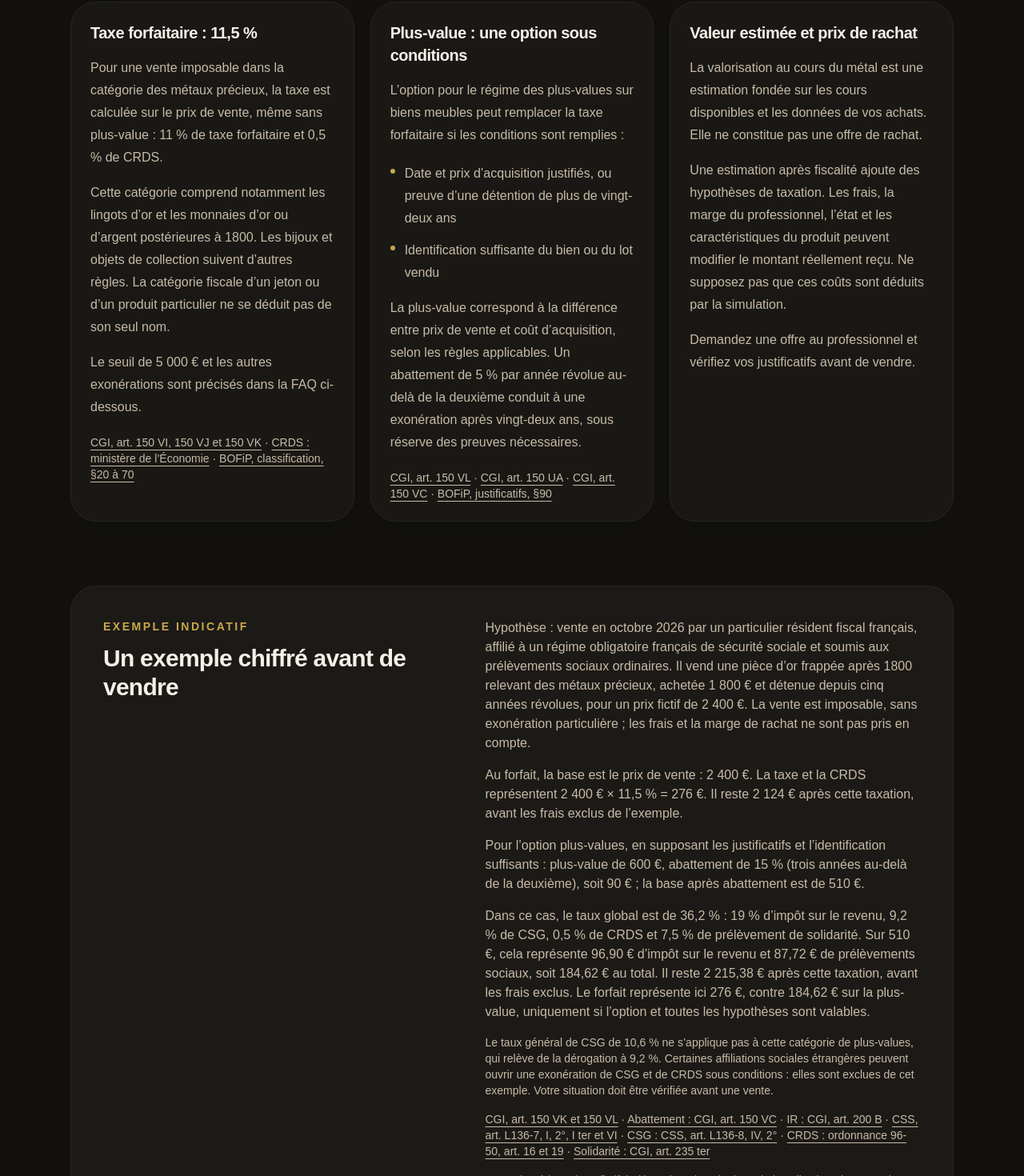
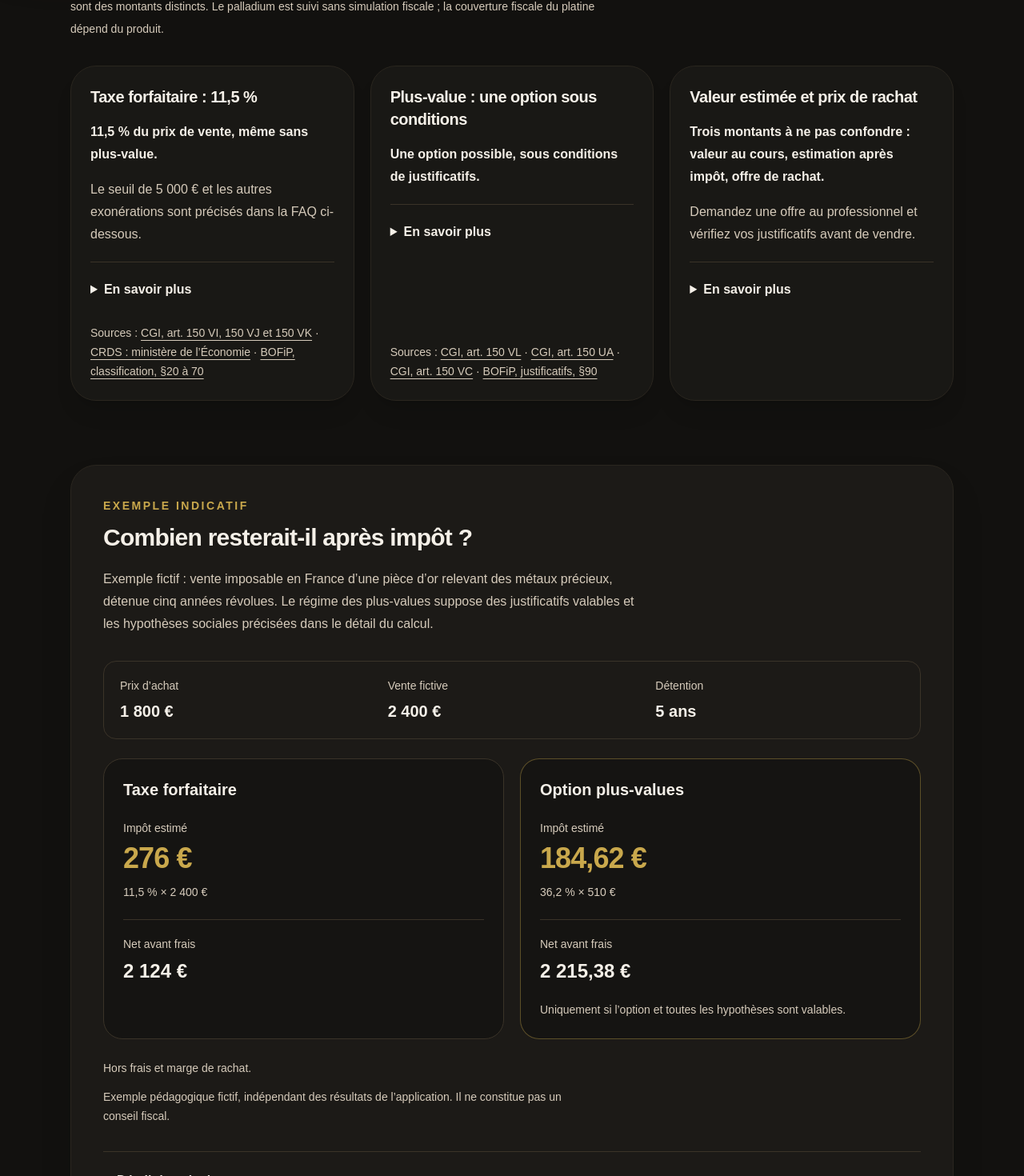
Before and after one commit to Lotfi-01/ortrack-site, a Next.js app: page /fiscalite-vente-or-france in a window 1280 px wide. Shown: the part 1075-2545 px from the top of the page at 80% size. Built offline with nearby package versions, Linux system fonts and the light colour scheme.

Commit message:
feat(site): V1.2 desktop readability — example comparison, lighter cards, FAQ details

```diff
--- a/app/fiscalite-vente-or-france/page.tsx
+++ b/app/fiscalite-vente-or-france/page.tsx
@@ -206,14 +206,6 @@ export default function FiscaliteVenteOrFrancePage() {
             <MiniStat title="Simulation" label="indicative" />
           </div>
 
-          <p className="mt-6 max-w-2xl text-[13px] font-medium leading-6 text-[#C7BBA8]">
-            Les explications ci-dessous concernent les ventes occasionnelles de
-            particuliers résidents fiscaux français, hors activité
-            professionnelle. La valeur au cours du métal, l’estimation après
-            impôt et l’offre réelle de rachat sont des montants distincts.
-            Le palladium est suivi sans simulation fiscale ; la couverture
-            fiscale du platine dépend du produit.
-          </p>
           {FISCAL_REVIEW_DATE && (
             <p className="mt-3 text-sm text-[#C7BBA8]">
               Revue fiscale approuvée le {FISCAL_REVIEW_DATE}.
@@ -226,9 +218,36 @@ export default function FiscaliteVenteOrFrancePage() {
 
       <section
         id="simulation"
-        className="relative z-10 mx-auto grid max-w-6xl gap-5 px-6 pb-20 md:grid-cols-3"
+        className="relative z-10 mx-auto max-w-6xl px-6 pb-20"
       >
+        <div className="mb-8 max-w-[75ch]">
+          <h2 className="text-3xl font-black tracking-tight">
+            {"Comment est taxée la vente d’or en France\u00A0?"}
+          </h2>
+          <p className="mt-5 text-sm font-medium leading-7 text-[#D6CBBB]">
+            Les explications ci-dessous concernent les ventes occasionnelles de
+            particuliers résidents fiscaux français, hors activité
+            professionnelle. La valeur au cours du métal, l’estimation après
+            impôt et l’offre réelle de rachat sont des montants distincts.
+            Le palladium est suivi sans simulation fiscale ; la couverture
+            fiscale du platine dépend du produit.
+          </p>
+        </div>
+
+        <div className="grid items-start gap-5 md:grid-cols-3">
           <InfoCard title={"Taxe forfaitaire\u00A0: 11,5 %"}>
+            <p className="font-semibold text-[#F5F0E8]">
+              11,5 % du prix de vente, même sans plus-value.
+            </p>
+            <p className="mt-4">
+              Le seuil de 5 000 € et les autres exonérations sont précisés dans la
+              FAQ ci-dessous.
+            </p>
+            <details className="mt-5 border-t border-[#3A3328] pt-3">
+              <summary className="cursor-pointer rounded-md py-2 font-bold text-[#F5F0E8] focus-visible:outline-2 focus-visible:outline-offset-4 focus-visible:outline-[#C9A84C]">
+                En savoir plus
+              </summary>
+              <div className="mt-3 space-y-4">
                 <p>
                   Pour une vente imposable dans la catégorie des métaux précieux, la
                   taxe est calculée sur le prix de vente, même sans plus-value : 11 %
@@ -240,11 +259,10 @@ export default function FiscaliteVenteOrFrancePage() {
                   collection suivent d’autres règles. La catégorie fiscale d’un jeton
                   ou d’un produit particulier ne se déduit pas de son seul nom.
                 </p>
-          <p className="mt-4">
-            Le seuil de 5 000 € et les autres exonérations sont précisés dans la
-            FAQ ci-dessous.
-          </p>
-          <p className="mt-5 text-sm">
+              </div>
+            </details>
+            <p className="mt-auto pt-5 text-sm leading-6">
+              {"Sources\u00A0: "}
               <FiscalSource href={FISCAL_SOURCES.flatTax}>CGI, art. 150 VI, 150 VJ et 150 VK</FiscalSource>
               {" · "}
               <FiscalSource href={FISCAL_SOURCES.crds}>CRDS : ministère de l’Économie</FiscalSource>
@@ -254,11 +272,18 @@ export default function FiscaliteVenteOrFrancePage() {
           </InfoCard>
 
           <InfoCard title={"Plus-value\u00A0: une option sous conditions"}>
+            <p className="font-semibold text-[#F5F0E8]">
+              Une option possible, sous conditions de justificatifs.
+            </p>
+            <details className="mt-5 border-t border-[#3A3328] pt-3">
+              <summary className="cursor-pointer rounded-md py-2 font-bold text-[#F5F0E8] focus-visible:outline-2 focus-visible:outline-offset-4 focus-visible:outline-[#C9A84C]">
+                En savoir plus
+              </summary>
+              <div className="mt-3 space-y-4">
                 <p>
                   L’option pour le régime des plus-values sur biens meubles peut
                   remplacer la taxe forfaitaire si les conditions sont remplies :
                 </p>
-
                 <ul className="mt-5 space-y-3">
                   {dataPoints.map((item) => (
                     <BulletItem key={item}>{item}</BulletItem>
@@ -270,7 +295,10 @@ export default function FiscaliteVenteOrFrancePage() {
                   5 % par année révolue au-delà de la deuxième conduit à une exonération
                   après vingt-deux ans, sous réserve des preuves nécessaires.
                 </p>
-          <p className="mt-5 text-sm">
+              </div>
+            </details>
+            <p className="mt-auto pt-5 text-sm leading-6">
+              {"Sources\u00A0: "}
               <FiscalSource href={FISCAL_SOURCES.flatTax}>CGI, art. 150 VL</FiscalSource>
               {" · "}
               <FiscalSource href={FISCAL_SOURCES.capitalGains}>CGI, art. 150 UA</FiscalSource>
@@ -282,6 +310,18 @@ export default function FiscaliteVenteOrFrancePage() {
           </InfoCard>
 
           <InfoCard title="Valeur estimée et prix de rachat">
+            <p className="font-semibold text-[#F5F0E8]">
+              {"Trois montants à ne pas confondre\u00A0: valeur au cours, estimation après impôt, offre de rachat."}
+            </p>
+            <p className="mt-4">
+              Demandez une offre au professionnel et vérifiez vos justificatifs
+              avant de vendre.
+            </p>
+            <details className="mt-5 border-t border-[#3A3328] pt-3">
+              <summary className="cursor-pointer rounded-md py-2 font-bold text-[#F5F0E8] focus-visible:outline-2 focus-visible:outline-offset-4 focus-visible:outline-[#C9A84C]">
+                En savoir plus
+              </summary>
+              <div className="mt-3 space-y-4">
                 <p>
                   La valorisation au cours du métal est une estimation fondée sur les
                   cours disponibles et les données de vos achats. Elle ne constitue
@@ -293,26 +333,78 @@ export default function FiscaliteVenteOrFrancePage() {
                   du produit peuvent modifier le montant réellement reçu. Ne supposez
                   pas que ces coûts sont déduits par la simulation.
                 </p>
-          <p className="mt-4">
-            Demandez une offre au professionnel et vérifiez vos justificatifs
-            avant de vendre.
-          </p>
+              </div>
+            </details>
           </InfoCard>
+        </div>
       </section>
 
       <section className="relative z-10 mx-auto max-w-6xl px-6 pb-20">
-        <div className="grid gap-8 rounded-[2rem] border border-[#2A261F] bg-[#1C1A17] p-6 shadow-2xl shadow-black/20 md:grid-cols-[0.9fr_1.1fr] md:p-10">
-          <div>
+        <div className="rounded-[2rem] border border-[#2A261F] bg-[#1C1A17] p-6 shadow-2xl shadow-black/20 md:p-10">
           <p className="mb-3 text-sm font-black uppercase tracking-[0.18em] text-[#C9A84C]">
             Exemple indicatif
           </p>
+          <h2 className="text-3xl font-black tracking-tight">
+            {"Combien resterait-il après impôt\u00A0?"}
+          </h2>
+          <p className="mt-5 max-w-[75ch] leading-7 text-[#D6CBBB]">
+            {"Exemple fictif\u00A0: vente imposable en France d’une pièce d’or relevant des métaux précieux, détenue cinq années révolues. Le régime des plus-values suppose des justificatifs valables et les hypothèses sociales précisées dans le détail du calcul."}
+          </p>
 
-            <h2 className="text-3xl font-black tracking-tight">
-              Un exemple chiffré avant de vendre
-            </h2>
+          <dl className="mt-8 grid grid-cols-3 gap-3 rounded-2xl border border-[#3A3328] p-4 sm:gap-6 sm:p-5">
+            <div>
+              <dt className="text-xs leading-5 text-[#D6CBBB] sm:text-sm">Prix d’achat</dt>
+              <dd className="mt-2 text-base font-black sm:text-xl">1 800 €</dd>
+            </div>
+            <div>
+              <dt className="text-xs leading-5 text-[#D6CBBB] sm:text-sm">Vente fictive</dt>
+              <dd className="mt-2 text-base font-black sm:text-xl">2 400 €</dd>
+            </div>
+            <div>
+              <dt className="text-xs leading-5 text-[#D6CBBB] sm:text-sm">Détention</dt>
+              <dd className="mt-2 text-base font-black sm:text-xl">5 ans</dd>
+            </div>
+          </dl>
+
+          <div className="mt-6 grid gap-5 md:grid-cols-2">
+            <article className="rounded-3xl border border-[#3A3328] bg-[#12110F]/60 p-5 sm:p-6">
+              <h3 className="text-xl font-black">Taxe forfaitaire</h3>
+              <p className="mt-6 text-sm text-[#D6CBBB]">Impôt estimé</p>
+              <p className="mt-2 text-4xl font-black tracking-tight text-[#C9A84C]">276 €</p>
+              <p className="mt-3 text-sm text-[#D6CBBB]">11,5 % × 2 400 €</p>
+              <dl className="mt-6 border-t border-[#3A3328] pt-5">
+                <dt className="text-sm text-[#D6CBBB]">Net avant frais</dt>
+                <dd className="mt-2 text-2xl font-black">2 124 €</dd>
+              </dl>
+            </article>
+            <article className="rounded-3xl border border-[#C9A84C]/40 bg-[#12110F]/60 p-5 sm:p-6">
+              <h3 className="text-xl font-black">Option plus-values</h3>
+              <p className="mt-6 text-sm text-[#D6CBBB]">Impôt estimé</p>
+              <p className="mt-2 text-4xl font-black tracking-tight text-[#C9A84C]">184,62 €</p>
+              <p className="mt-3 text-sm text-[#D6CBBB]">36,2 % × 510 €</p>
+              <dl className="mt-6 border-t border-[#3A3328] pt-5">
+                <dt className="text-sm text-[#D6CBBB]">Net avant frais</dt>
+                <dd className="mt-2 text-2xl font-black">2 215,38 €</dd>
+              </dl>
+              <p className="mt-5 max-w-[75ch] text-sm leading-6 text-[#D6CBBB]">
+                Uniquement si l’option et toutes les hypothèses sont valables.
+              </p>
+            </article>
           </div>
 
-          <div className="space-y-4 text-[#C7BBA8]">
+          <div className="mt-6 max-w-[75ch] space-y-3 text-sm leading-6 text-[#D6CBBB]">
+            <p>Hors frais et marge de rachat.</p>
+            <p>
+              Exemple pédagogique fictif, indépendant des résultats de
+              l’application. Il ne constitue pas un conseil fiscal.
+            </p>
+          </div>
+
+          <details className="mt-8 border-t border-[#3A3328] pt-4">
+            <summary className="cursor-pointer rounded-md py-2 font-bold text-[#F5F0E8] focus-visible:outline-2 focus-visible:outline-offset-4 focus-visible:outline-[#C9A84C]">
+              Détail du calcul et sources
+            </summary>
+            <div className="mt-5 max-w-[75ch] space-y-5 leading-7 text-[#D6CBBB]">
               <p>
                 Hypothèse : vente en octobre 2026 par un particulier résident fiscal
                 français, affilié à un régime obligatoire français de sécurité
@@ -353,8 +445,8 @@ export default function FiscaliteVenteOrFrancePage() {
                 exonération de CSG et de CRDS sous conditions : elles sont exclues
                 de cet exemple. Votre situation doit être vérifiée avant une vente.
               </p>
-
-            <p className="text-sm">
+              <p className="text-sm leading-6">
+                {"Sources\u00A0: "}
                 <FiscalSource href={FISCAL_SOURCES.flatTax}>CGI, art. 150 VK et 150 VL</FiscalSource>
                 {" · "}
                 <FiscalSource href={FISCAL_SOURCES.allowance}>Abattement : CGI, art. 150 VC</FiscalSource>
@@ -369,12 +461,8 @@ export default function FiscaliteVenteOrFrancePage() {
                 {" · "}
                 <FiscalSource href={FISCAL_SOURCES.solidarityRate}>Solidarité : CGI, art. 235 ter</FiscalSource>
               </p>
-
-            <p className="text-sm text-[#9A8E7A]">
-              Exemple pédagogique fictif, indépendant des résultats de
-              l’application. Il ne constitue pas un conseil fiscal.
-            </p>
             </div>
+          </details>
         </div>
       </section>
 
@@ -414,20 +502,22 @@ export default function FiscaliteVenteOrFrancePage() {
           </h2>
         </div>
 
-        <div className="grid gap-4 md:grid-cols-2">
+        <div className="grid items-start gap-4 md:grid-cols-2">
           {faqs.map((faq) => (
-            <article
+            <details
               key={faq.question}
               className="rounded-3xl border border-[#2A261F] bg-[#1C1A17]/85 p-6 shadow-xl shadow-black/10"
             >
-              <h3 className="font-black text-[#F5F0E8]">{faq.question}</h3>
-              <p className="mt-3 leading-7 text-[#C7BBA8]">{faq.answer}</p>
+              <summary className="cursor-pointer rounded-md py-2 font-bold text-[#F5F0E8] focus-visible:outline-2 focus-visible:outline-offset-4 focus-visible:outline-[#C9A84C]">
+                <h3 className="inline font-black">{faq.question}</h3>
+              </summary>
+              <p className="mt-4 max-w-[75ch] leading-7 text-[#D6CBBB]">{faq.answer}</p>
               {faq.sourceHref && (
-                <p className="mt-3 text-sm text-[#C7BBA8]">
+                <p className="mt-4 text-sm leading-6 text-[#D6CBBB]">
                   <FiscalSource href={faq.sourceHref}>{faq.sourceLabel}</FiscalSource>
                 </p>
               )}
-            </article>
+            </details>
           ))}
         </div>
       </section>
@@ -568,12 +658,12 @@ function PhoneMockup() {
 
 function InfoCard({ title, children }: { title: string; children: ReactNode }) {
   return (
-    <article className="rounded-[2rem] border border-[#2A261F] bg-[#1C1A17]/85 p-6 shadow-xl shadow-black/10">
-      <h2 className="text-xl font-black tracking-tight text-[#F5F0E8]">
+    <article className="flex h-full min-w-0 flex-col rounded-[2rem] border border-[#2A261F] bg-[#1C1A17]/85 p-6 shadow-xl shadow-black/10">
+      <h3 className="text-xl font-black tracking-tight text-[#F5F0E8]">
         {title}
-      </h2>
+      </h3>
 
-      <div className="mt-4 leading-7 text-[#C7BBA8]">{children}</div>
+      <div className="mt-4 flex flex-1 flex-col leading-7 text-[#D6CBBB]">{children}</div>
     </article>
   );
 }
```
Lines whose indentation alone changed are shown as unchanged.
